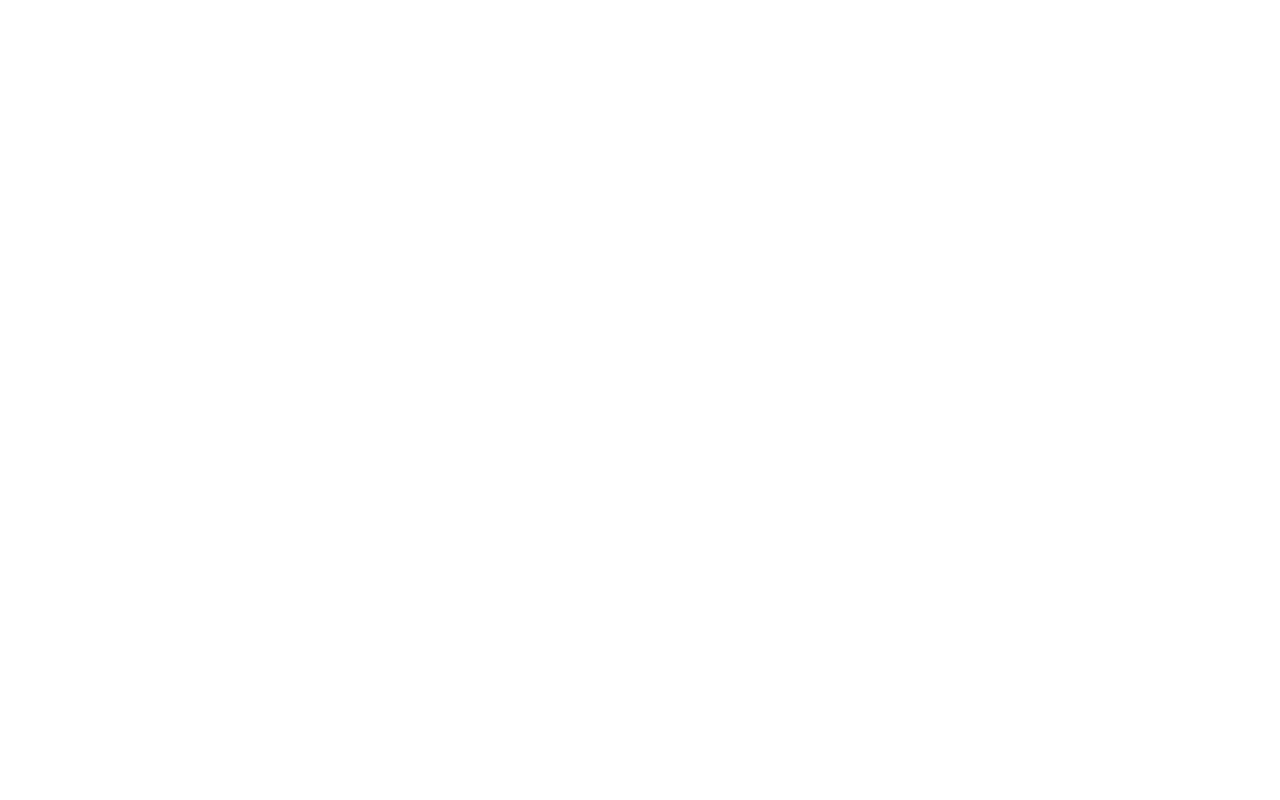
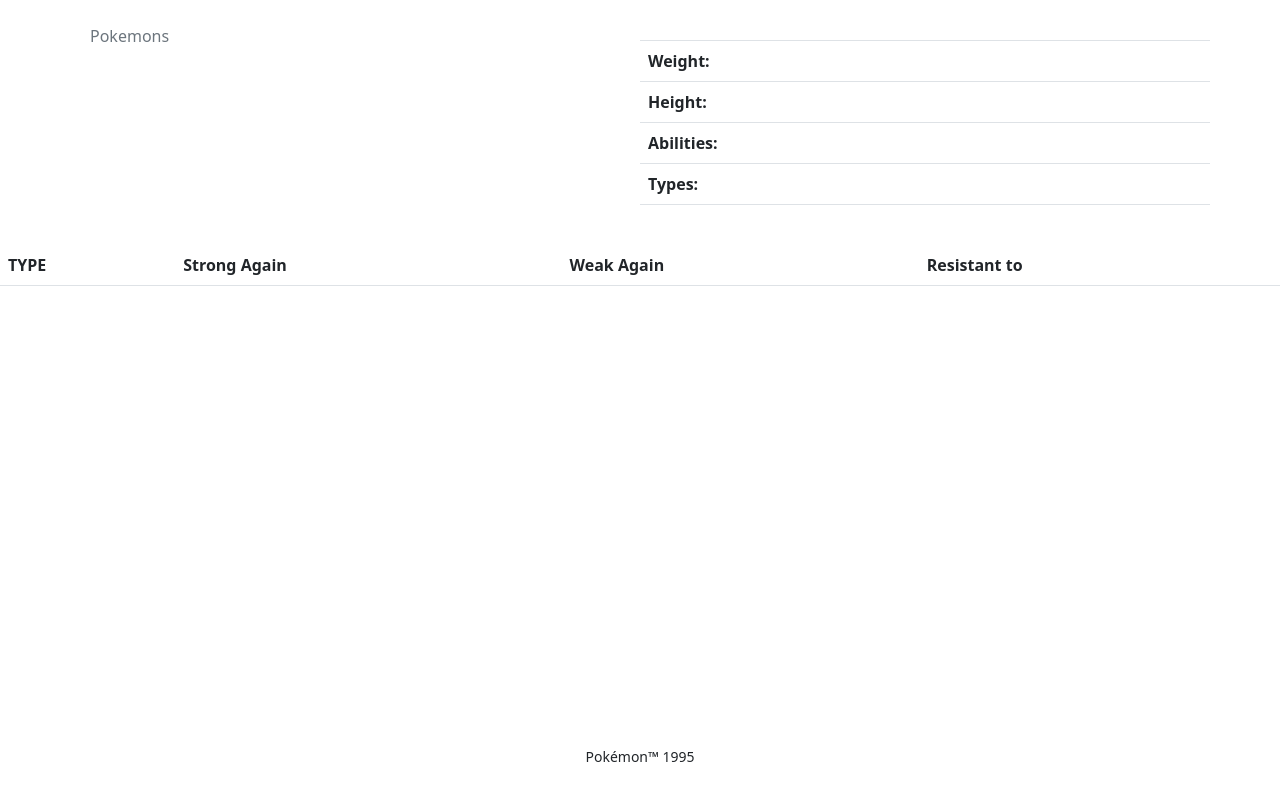
Before and after one commit to ahroncich7/Pokedex, a website: page index.html in a window 1280 px wide. Drawn offline with nearby package versions, Linux system fonts and the light colour scheme.

Commit message:
Crea HTML

```diff
--- a/index.html
+++ b/index.html
@@ -1,17 +1,97 @@
 <!DOCTYPE html>
-<html>
+<html id="home">
 
 <head>
     <meta charset='utf-8'>
     <meta http-equiv='X-UA-Compatible' content='IE=edge'>
-    <title>Page Title</title>
+    <title>Atrapalos YA!</title>
     <meta name='viewport' content='width=device-width, initial-scale=1'>
-    <link rel="stylesheet" type="text/css" media="screen" href="node_modules/bootstrap/dist/css/bootstrap.min.css" <link rel='stylesheet' type='text/css' media='screen' href='main.css'>
-    <script src='main.js'></script>
+    <link rel="stylesheet" type="text/css" media="screen" href="node_modules/bootstrap/dist/css/bootstrap.css">
+    <link rel='stylesheet' type='text/css' media='screen' href='main.css'>
 </head>
 
 <body>
 
+    <header class="p-3 fixed-top">
+        <div class="container">
+            <div class="d-flex flex-wrap align-items-center justify-content-center justify-content-lg-start">
+                <a id="ir-home" href="#home"></a>
+
+                <ul class="nav col-12 col-lg-auto me-lg-auto mb-2 justify-content-center mb-md-0">
+                    <li><a href="#home" class="nav-link px-2 text-secondary" onclick="crearTablaPokemons(urlPokemons)">Pokemons</a></li>
+                    <li><a href="#tipos" class="nav-link px-2 text-white">Types</a></li>
+                    <li><a href="#" class="nav-link px-2 text-white">FAQs</a></li>
+                    <li><a href="#" class="nav-link px-2 text-white">About</a></li>
+                </ul>
+            </div>
+        </div>
+    </header>
+
+    <div id="pokemons" class="container">
+        <div class="row">
+            <div id="columna-tabla" class="col-6">
+                <table id="tabla-1" class="table table-responsive">
+                </table>
+            </div>
+            <div id="columna-pokemon" class="col-6">
+                <div>
+                    <img class="oculto" id="sprite" src="">
+                </div>
+                <div class="row justify-content-center">
+                    <table id="tabla-2" class="table table-responsive oculto">
+                        <td colspan="2"><strong id="name"></strong></td>
+                        <tr>
+                            <td class="tag"><strong>Weight:</strong></td>
+                            <td id="weight"></td>
+                        </tr>
+                        <tr>
+                            <td class="tag"><strong>Height:</strong> </td>
+                            <td id="height"></td>
+                        </tr>
+                        <tr>
+                            <td class="tag"><strong>Abilities:</strong> </td>
+                            <td id="abilities"></td>
+                        </tr>
+                        <tr>
+                            <td class="tag"><strong>Types:</strong> </td>
+                            <td id="types">
+                                <p id="type1"></p>
+                                <p id="type2"></p>
+                            </td>
+                        </tr>
+
+                    </table>
+                </div>
+            </div>
+        </div>
+
+    </div>
+
+    <div id="tipos">
+        <table id="tabla-3" class="table table-responsive">
+            <thead class="sticky-top">
+                <br>
+                <tr>
+                    <th>TYPE</th>
+                    <th>Strong Again</th>
+                    <th>Weak Again</th>
+                    <th>Resistant to</th>
+                </tr>
+            </thead>
+
+        </table>
+    </div>
+
+
+    <footer class=" p-3 text-dark fixed-bottom ">
+        <div class="container text-center ">
+            <p><small>Pokémon™ 1995</small></p>
+        </div>
+    </footer>
+
+    <script src='Images/type.js'></script>
+    <script src='main.js'></script>
+    <script src='node_modules/bootstrap/dist/js/bootstrap.js'></script>
 </body>
 
 </html>
--- a/package.json
+++ b/package.json
@@ -17,6 +17,7 @@
   },
   "homepage": "https://github.com/ahroncich7/Pokedex#readme",
   "dependencies": {
-    "bootstrap": "^5.0.2"
+    "bootstrap": "^5.0.2",
+    "jquery": "^3.6.0"
   }
 }
```
Also changed, not shown: 1 other file.
